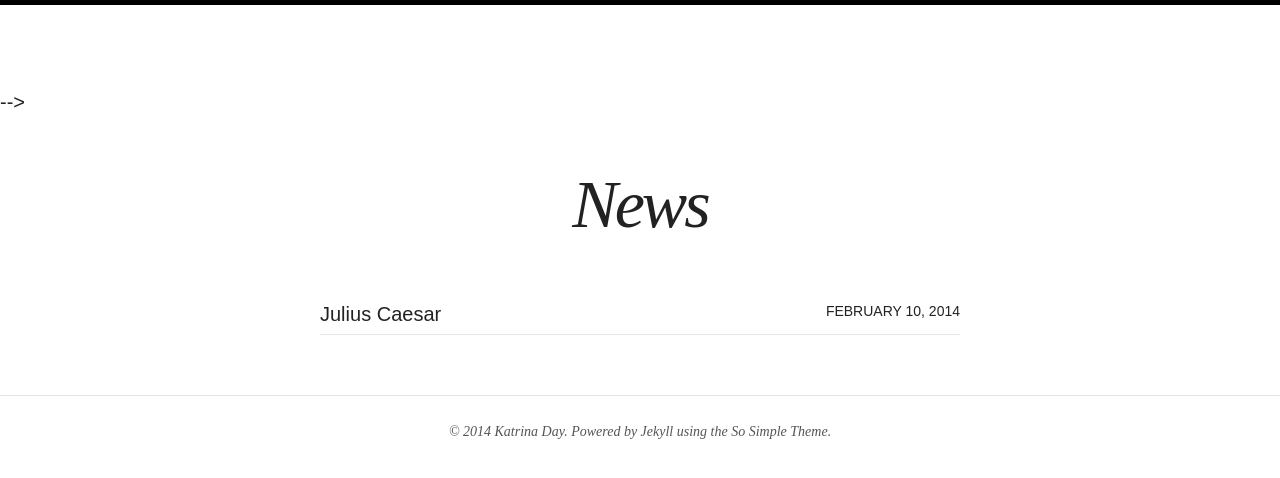
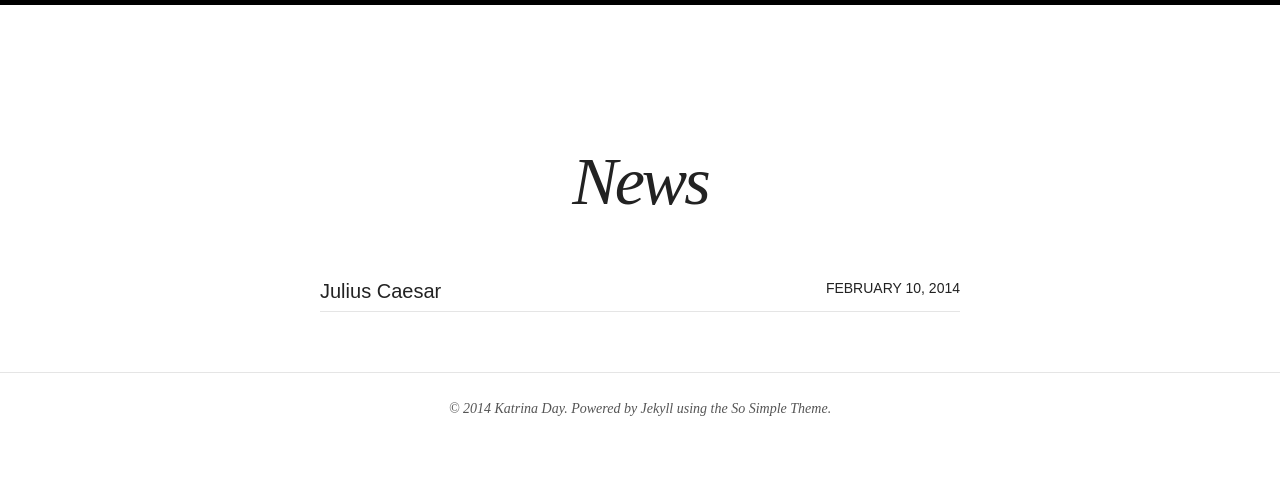
Before and after one commit to katrinaday/katrinaday.github.io, a Jekyll site: the page built from news/index.html, in a window 1280 px wide. Shown: the top 478 px of the page. Built offline with Jekyll 4.4.1, drawn with Linux system fonts in a browser that asks for light colours; nearby versions of some CDN libraries.

Commit message:
mysterious comment

```diff
--- a/_includes/navnopic.html
+++ b/_includes/navnopic.html
@@ -41,4 +41,4 @@
         <h1 class="site-title animated fadeIn"><a href="{{ site.url }}">{{ site.title }}</a></h1>
 		<h2 class="site-description animated fadeIn" itemprop="description">{{ site.description }}</h2>
 	</div>
-</header><!-- /.masthead -->{% endif %}-->
+</header><!-- /.masthead -->{% endif %}
```
